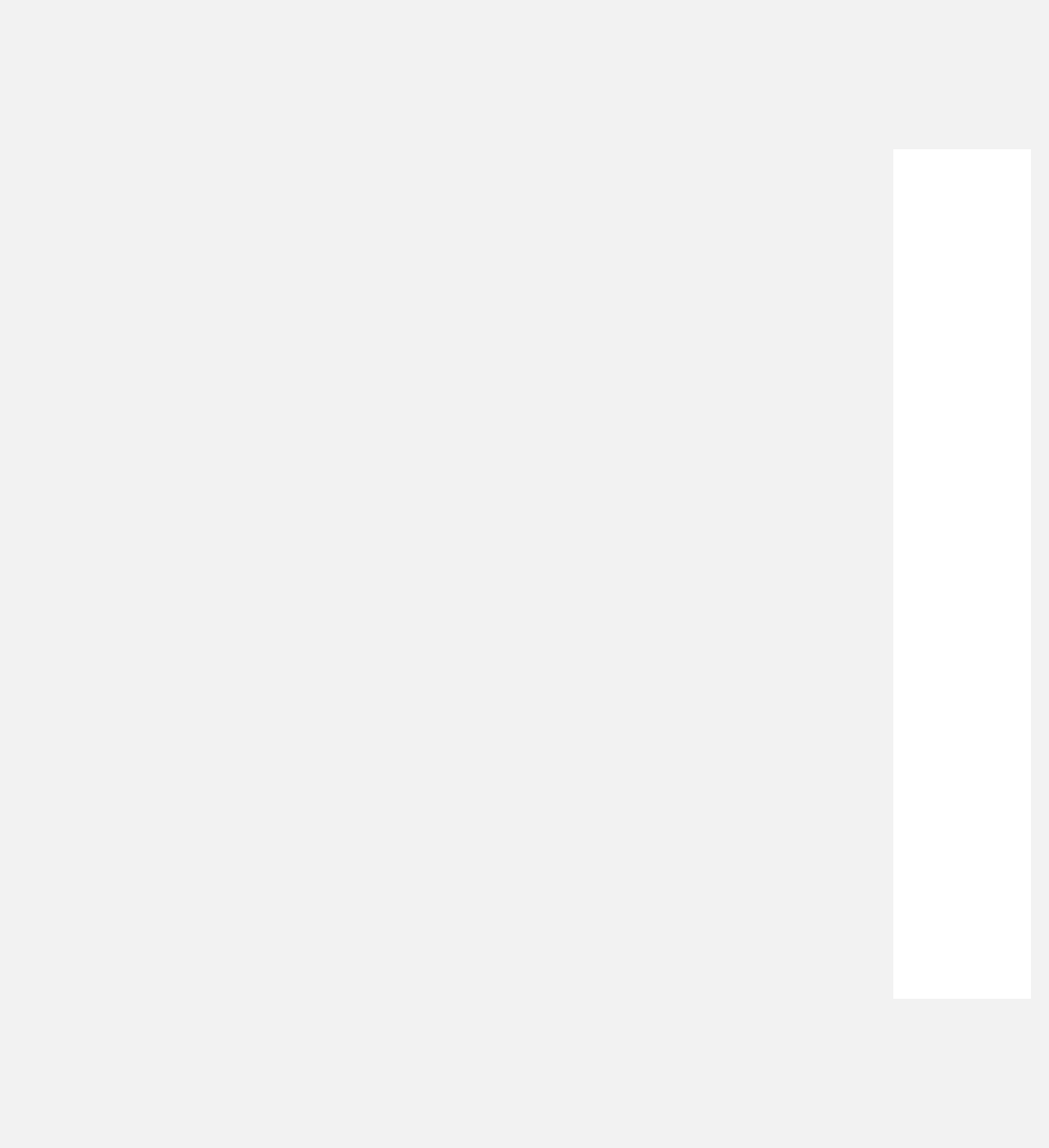
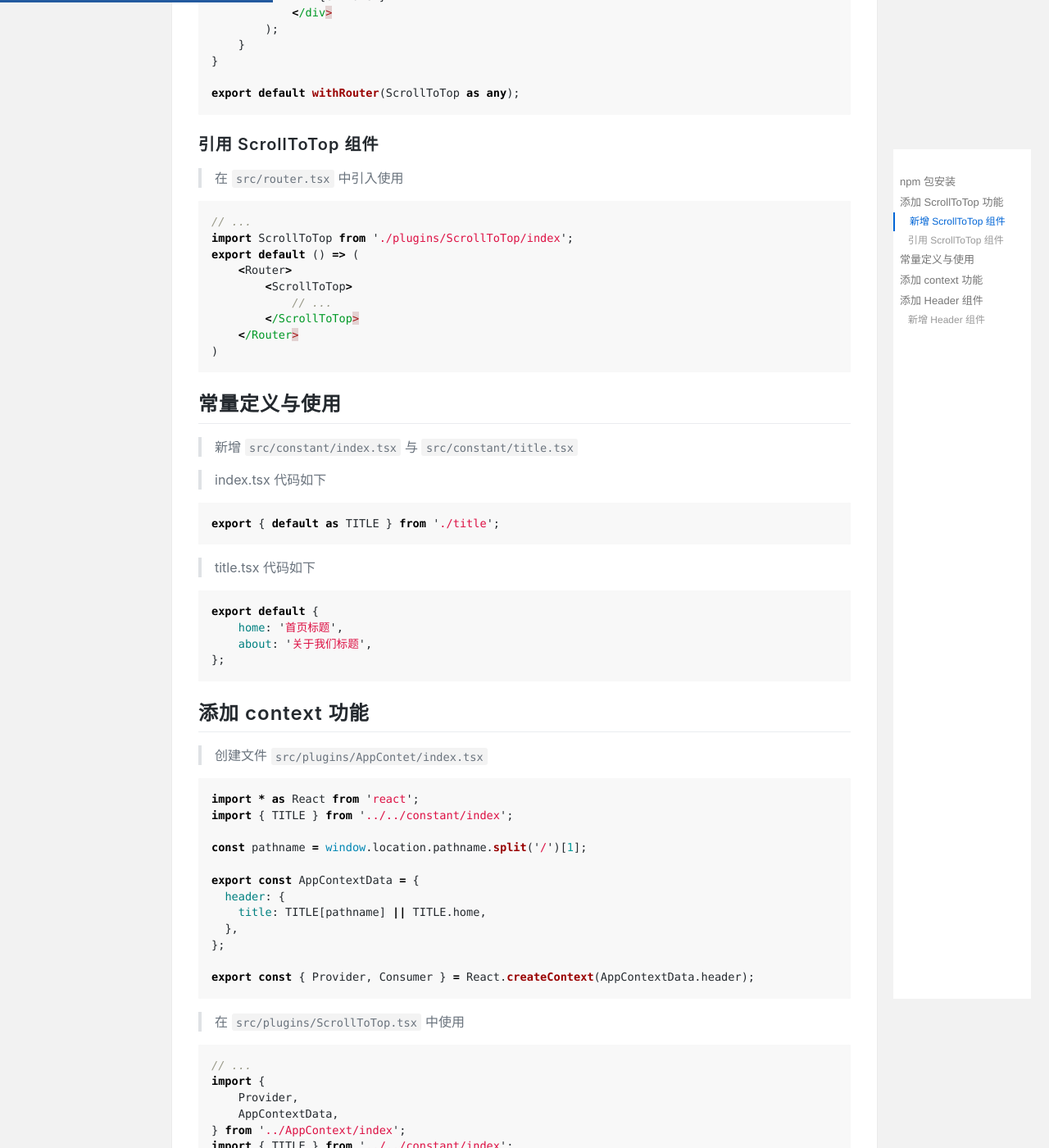
Before and after one commit to chenzilu1990/liurongqing.github.io, a Jekyll site: the page built from _posts/2018-06-14-react-5.md, in a window 1280 px wide and 1400 px high, scrolled down 1119 px. Shown: the whole window at 82% size. Built offline with Jekyll 4.4.1, drawn with Linux system fonts in a browser that asks for light colours; emoji names are drawn with the system emoji font; comment, search, counter and statistics services are not loaded; some of the changed text lies outside the part shown.

Commit message:
react架构更新

````diff
--- a/_posts/2018-06-14-react-5.md
+++ b/_posts/2018-06-14-react-5.md
@@ -4,5 +4,240 @@
 tags: react
 ---
 
-:dog: 开发中... 反正没人看到...
+:dog: 添加 ScrollToTop 功能，添加头部 Header 组件，加入 Ramda 函数库，通过 context api 实现标题配置自动化。
 <!--more-->
+
+## npm 包安装
+
+- ramda @types/ramda
+
+    > 函数库使用
+
+```shell
+npm install ramda @types/ramda --save
+```
+
+## 添加 ScrollToTop 功能
+
+### 新增 ScrollToTop 组件
+
+> 新增 `src/plugins/ScrollToTop/index.tsx` 文件
+
+```typescript
+import * as React from 'react';
+import { withRouter } from 'react-router-dom';
+import * as R from 'ramda';
+
+class ScrollToTop extends React.Component {
+
+    componentDidUpdate(prevProps) {
+        const { location }: any = this.props;
+
+        if (!R.equals(location, prevProps.location)) {
+            window.scrollTo(0, 0);
+        }
+    }
+
+    render() {
+        const { children } = this.props;
+
+        return (
+            <div>
+                {children}
+            </div>
+        );
+    }
+}
+
+export default withRouter(ScrollToTop as any);
+```
+
+### 引用 ScrollToTop 组件
+
+> 在 `src/router.tsx` 中引入使用
+
+```typescript
+// ...
+import ScrollToTop from './plugins/ScrollToTop/index';
+export default () => (
+    <Router>
+        <ScrollToTop>
+            // ...
+        </ScrollToTop>
+    </Router>
+)
+```
+
+## 常量定义与使用
+
+> 新增 `src/constant/index.tsx` 与 `src/constant/title.tsx`
+
+> index.tsx 代码如下
+
+```typescript
+export { default as TITLE } from './title';
+```
+
+> title.tsx 代码如下
+
+```typescript
+export default {
+    home: '首页标题',
+    about: '关于我们标题',
+};
+```
+
+## 添加 context 功能
+
+> 创建文件 `src/plugins/AppContet/index.tsx`
+
+```typescript
+import * as React from 'react';
+import { TITLE } from '../../constant/index';
+
+const pathname = window.location.pathname.split('/')[1];
+
+export const AppContextData = {
+  header: {
+    title: TITLE[pathname] || TITLE.home,
+  },
+};
+
+export const { Provider, Consumer } = React.createContext(AppContextData.header);
+```
+
+> 在 `src/plugins/ScrollToTop.tsx` 中使用
+
+```typescript
+// ...
+import {
+    Provider,
+    AppContextData,
+} from '../AppContext/index';
+import { TITLE } from '../../constant/index';
+class ScrollToTop extends React.Component {
+
+    state = {
+        header: AppContextData.header,
+    }
+
+    componentDidUpdate(prevProps) {
+        const { location }: any = this.props;
+
+        if (!R.equals(location, prevProps.location)) {
+            window.scrollTo(0, 0);
+            const pathname: any = R.compose(R.nth(1), R.split('/'))(location.pathname);
+            this.setTitle(TITLE[pathname]);
+        }
+    }
+
+    setTitle(title) {
+        this.setState({
+            header: {
+                title,
+            },
+        });
+    }
+
+    render() {
+        const { header } = this.state;
+        const { children } = this.props;
+
+        return (
+            <Provider value={header}>
+                {children}
+            </Provider>
+        );
+    }
+}
+
+export default withRouter(ScrollToTop as any);
+```
+
+## 添加 Header 组件
+
+### 新增 Header 组件
+
+> 创建 src/container/Layout/Header.tsx
+
+```typescript
+import * as React from 'react';
+import { withRouter } from 'react-router-dom';
+import { Consumer } from '../../plugins/AppContext/index';
+import * as styles from './Header.scss';
+
+class Header extends React.Component {
+
+  goBack = () => {
+    const { history }: any = this.props;
+    history.go(-1);
+  }
+
+  goHome = () => {
+    const { history }: any = this.props;
+    history.push('/home');
+  }
+
+  render() {
+    return (
+      <div className={styles.container}>
+        <div className={styles.box}>
+          <div className={styles.left} onPointerEnter={this.goBack}>
+            返回
+          </div>
+          <Consumer>
+            {
+              context => (
+                <div className={styles.center}>
+                  {context.title}
+                </div>)
+            }
+          </Consumer>
+
+          <div className={styles.right} onPointerEnter={this.goHome}>
+            首页
+          </div>
+        </div>
+      </div>
+
+    );
+  }
+}
+
+export default withRouter(Header as any);
+```
+
+> 创建 src/container/Layout/Header.scss
+
+```scss
+.container {
+padding-top: 11.2vw;
+
+.box {
+    position: fixed;
+    top: 0;
+    left: 0;
+    right: 0;
+    z-index: 9000;
+    height: 11.2vw;
+    line-height: 11.2vw;
+    background: #cccccc;
+    display: flex;
+    font-size: 4.2667vw;
+    justify-content: space-between;
+}
+
+.center {
+    position: absolute;
+    left: 0;
+    right: 0;
+    text-align: center;
+    z-index: -1;
+}
+.left,
+.right{
+    color: blue;
+    padding: 0 1.3333vw;
+}
+}
+```
````
Also changed, not shown: _posts/2018-06-11-react-1.md (+4 -0 lines), _posts/2018-06-11-react-2.md (+3 -0 lines), _posts/2018-06-15-react-7.md (+13 -1 lines).
